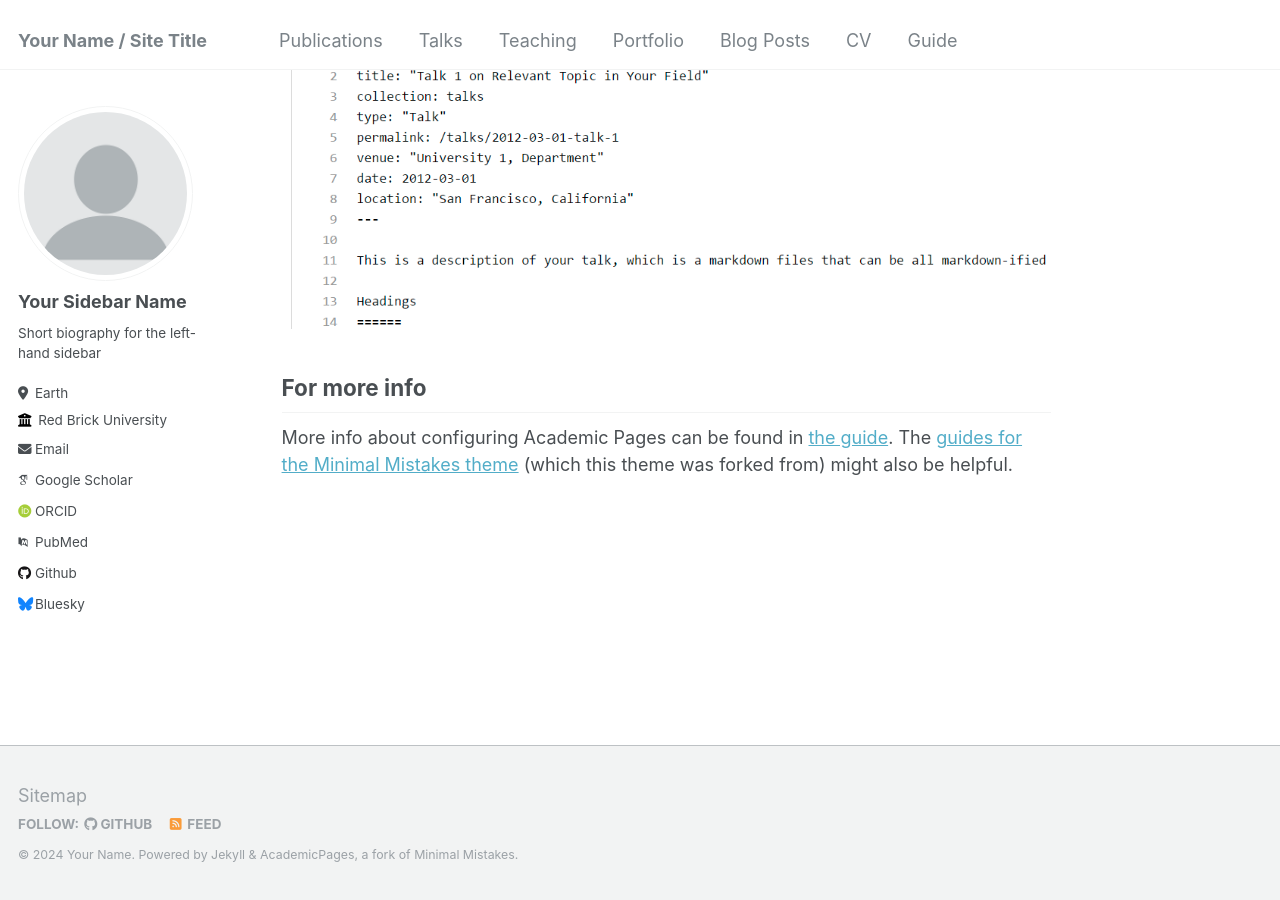
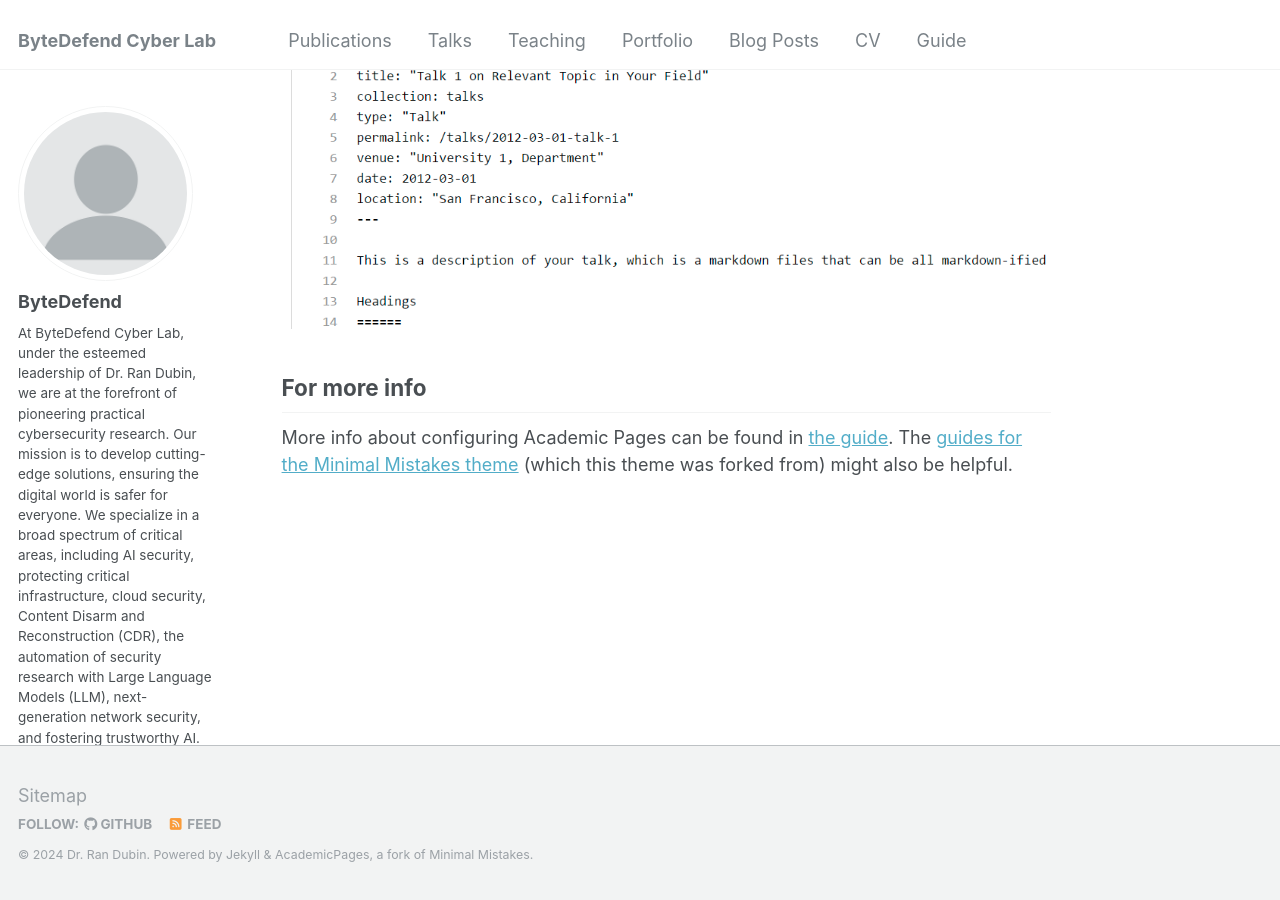
Before and after one commit to randubin/ByteDefend, a Jekyll site: the page built from _pages/about.md, in a window 1280 px wide and 900 px high, scrolled down 2660 px. Built offline with Jekyll 4.4.1, drawn with Linux system fonts in a browser that asks for light colours; some web fonts are replaced.

Commit message:
Update _config.yml

```diff
--- a/_config.yml
+++ b/_config.yml
@@ -8,13 +8,13 @@
 
 # Basic Site Settings
 locale                   : "en-US"
-title                    : "Your Name / Site Title"
+title                    : "ByteDefend Cyber Lab"
 title_separator          : "-"
-name                     : &name "Your Name"
-description              : &description "personal description"
-url                      : https://ByteDefend.github.io # the base hostname & protocol for your site e.g. "https://mmistakes.github.io"
+name                     : &name "Dr. Ran Dubin"
+description              : &description "ByteDefend Cyber Lab Website"
+url                      : https://bytedefend.github.io # the base hostname & protocol for your site e.g. "https://mmistakes.github.io"
 baseurl                  : "" # the subpath of your site, e.g. "/blog"
-repository               : "academicpages/academicpages.github.io"
+repository               : "randubin/ByteDefend.github.io"
 
 # Site Author - The following control what appear as part of the author content on the side bar.
 #               If a field is blank the icon and link will not appear, otherwise it will be shown.
@@ -22,13 +22,15 @@ repository               : "academicpages/academicpages.github.io"
 author:
   # Biographic information
   avatar           : "profile.png"
-  name             : "Your Sidebar Name"
+  name             : "ByteDefend"
   pronouns         : # example: "she/her"
-  bio              : "Short biography for the left-hand sidebar"
+  bio              : "At ByteDefend Cyber Lab, under the esteemed leadership of Dr. Ran Dubin, we are at the forefront of pioneering practical cybersecurity research. Our mission is to develop cutting-edge solutions, ensuring the digital world is safer for everyone. We specialize in a broad spectrum of critical areas, including AI security, protecting critical infrastructure, cloud security, Content Disarm and Reconstruction (CDR), the automation of security research with Large Language Models (LLM), next-generation network security, and fostering trustworthy AI.
+
+The lab is part of Ariel Cyber Innovation Center  "
   location         : "Earth"
-  employer         : "Red Brick University"
+  employer         : "Ariel University"
   uri              : # URL
-  email            : "none@example.org"
+  email            : "rand@ariel.ac.il"
 
   # Academic websites
   arxiv            : # URL - Update with the correct link to your profile
```
